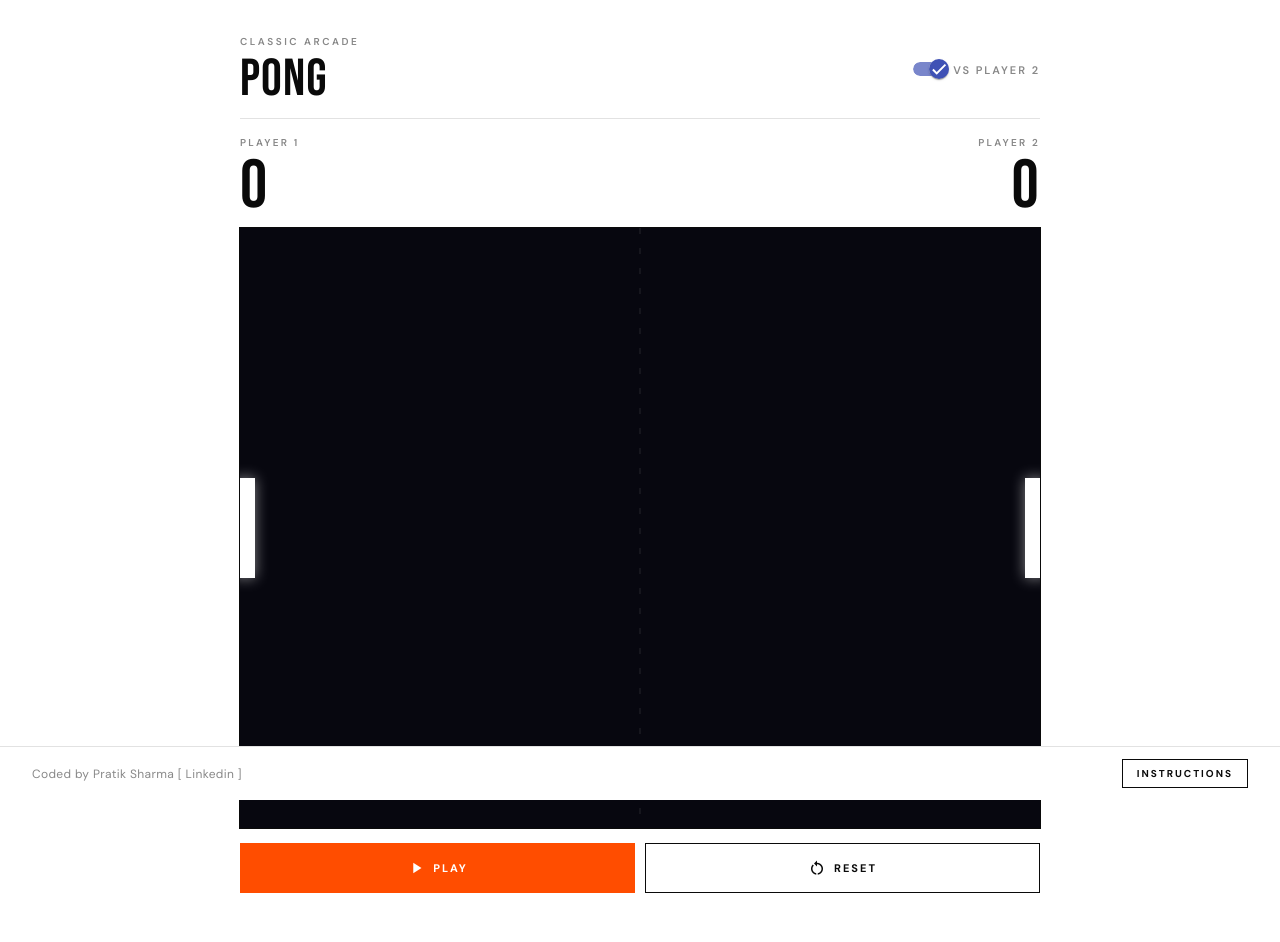
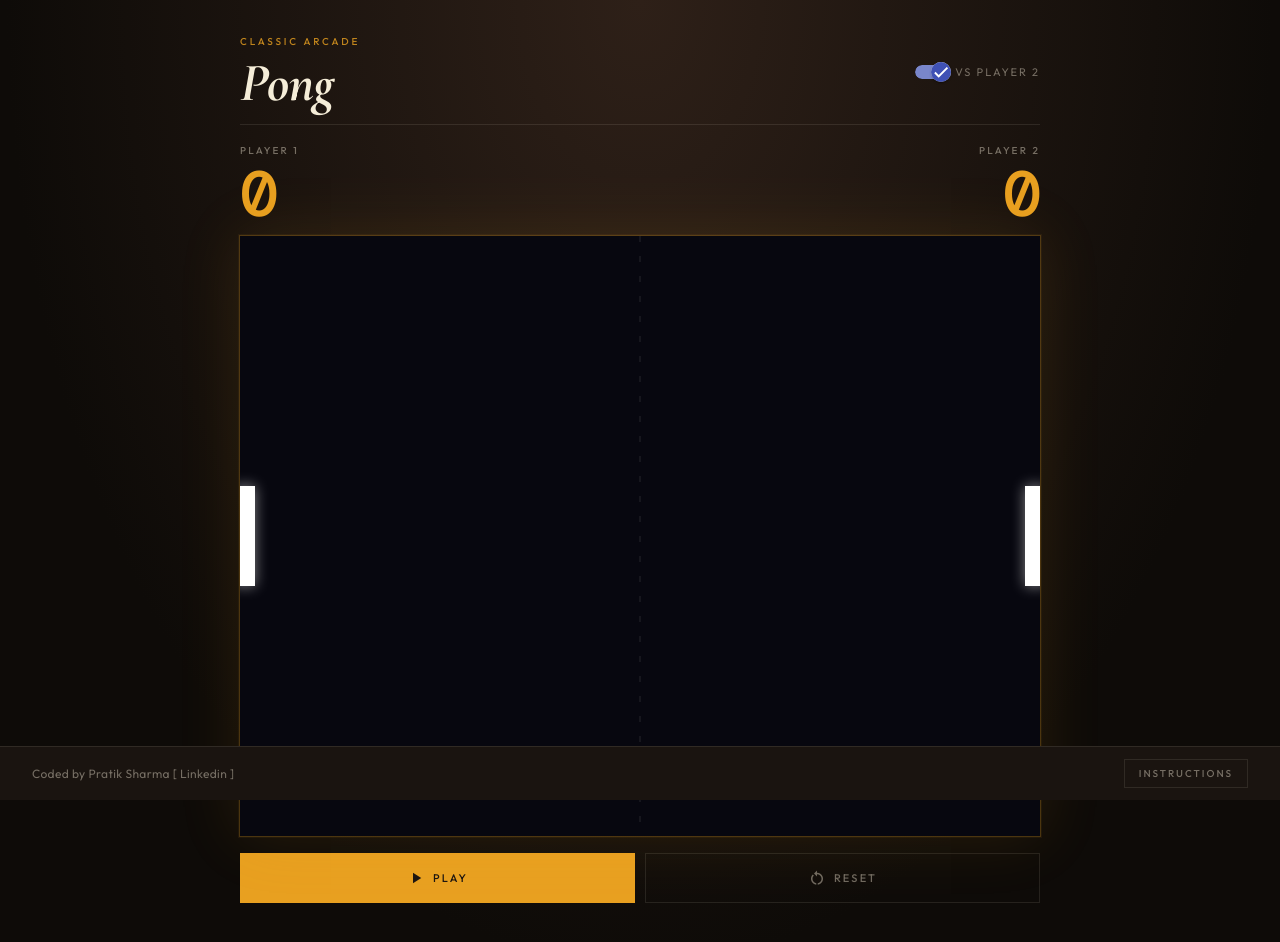
Before and after one commit to topratiksharma/arkanoid, an Angular app: page /#/game in a window 1280 px wide. Shown: the top 942 px of the page. Built offline with nearby package versions, Linux system fonts and the light colour scheme.

Commit message:
Option 2

```diff
--- a/src/app/game/game.component.scss
+++ b/src/app/game/game.component.scss
@@ -1,10 +1,14 @@
-$white: #ffffff;
-$black: #0a0a0a;
-$orange: #ff4d00;
-$border: #e2e2e2;
-$muted: #888888;
-$font-display: 'Bebas Neue', sans-serif;
-$font-ui: 'DM Sans', sans-serif;
+$bg: #1a1410;
+$surface: #231c15;
+$amber: #e8a020;
+$amber-glow: rgba(232, 160, 32, 0.12);
+$text: #f5edd8;
+$text-muted: rgba(245, 237, 216, 0.42);
+$border: rgba(245, 237, 216, 0.1);
+$border-amber: rgba(232, 160, 32, 0.28);
+$font-display: 'Cormorant Garamond', Georgia, serif;
+$font-mono: 'DM Mono', monospace;
+$font-ui: 'Outfit', sans-serif;
 
 .arkanoid {
   min-height: 100%;
@@ -13,7 +17,8 @@ $font-ui: 'DM Sans', sans-serif;
   align-items: center;
   justify-content: center;
   padding: 32px 24px 72px;
-  background-color: $white;
+  background-color: $bg;
+  background-image: radial-gradient(ellipse at 50% 0%, #2e2018 0%, #0e0b08 70%);
   font-family: $font-ui;
 
   &__header {
@@ -22,8 +27,8 @@ $font-ui: 'DM Sans', sans-serif;
     justify-content: space-between;
     width: 100%;
     max-width: 800px;
-    padding-bottom: 12px;
-    margin-bottom: 14px;
+    padding-bottom: 14px;
+    margin-bottom: 16px;
     border-bottom: 1px solid $border;
   }
 
@@ -35,35 +40,44 @@ $font-ui: 'DM Sans', sans-serif;
   &__eyebrow {
     font-family: $font-ui;
     font-size: 10px;
-    font-weight: 600;
-    letter-spacing: 0.25em;
+    font-weight: 500;
+    letter-spacing: 0.28em;
     text-transform: uppercase;
-    color: $muted;
-    margin-bottom: 2px;
+    color: $amber;
+    margin-bottom: 4px;
+    opacity: 0.8;
   }
 
   &__title {
     font-family: $font-display;
-    font-size: 52px;
-    font-weight: 400;
-    color: $black;
+    font-style: italic;
+    font-size: 54px;
+    font-weight: 700;
+    color: $text;
     line-height: 1;
-    letter-spacing: 0.02em;
+    letter-spacing: -0.01em;
     margin: 0;
     padding: 0;
   }
 
   &__toggle-mode {
     margin-bottom: 0;
+
+    // override Material toggle colors for dark bg
+    --mdc-switch-selected-track-color: #{$amber};
+    --mdc-switch-selected-handle-color: #{$bg};
+    --mdc-switch-selected-hover-track-color: #{$amber};
+    --mdc-switch-selected-pressed-track-color: #{$amber};
+    --mdc-switch-selected-focus-track-color: #{$amber};
   }
 
   &__toggle-label {
     font-family: $font-ui;
     font-size: 11px;
-    font-weight: 600;
+    font-weight: 400;
     letter-spacing: 0.18em;
     text-transform: uppercase;
-    color: $muted;
+    color: $text-muted;
   }
 
   &__scoreboard {
@@ -72,7 +86,7 @@ $font-ui: 'DM Sans', sans-serif;
     align-items: flex-end;
     width: 100%;
     max-width: 800px;
-    margin-bottom: 6px;
+    margin-bottom: 8px;
   }
 
   &__player-score {
@@ -87,20 +101,20 @@ $font-ui: 'DM Sans', sans-serif;
   &__player-name {
     font-family: $font-ui;
     font-size: 10px;
-    font-weight: 600;
+    font-weight: 500;
     letter-spacing: 0.22em;
     text-transform: uppercase;
-    color: $muted;
-    margin-bottom: 0;
+    color: $text-muted;
+    margin-bottom: 2px;
   }
 
   &__score-value {
-    font-family: $font-display;
-    font-size: 68px;
-    font-weight: 400;
-    color: $black;
+    font-family: $font-mono;
+    font-size: 64px;
+    font-weight: 500;
+    color: $amber;
     line-height: 1;
-    letter-spacing: 0.02em;
+    letter-spacing: -0.02em;
   }
 
   &__game-container {
@@ -109,7 +123,8 @@ $font-ui: 'DM Sans', sans-serif;
     max-width: 800px;
     height: 600px;
     overflow: hidden;
-    border: 1px solid $black;
+    border: 1px solid $border-amber;
+    box-shadow: 0 0 60px $amber-glow, 0 0 0 1px rgba(232, 160, 32, 0.06);
   }
 
   &__game {
@@ -125,7 +140,7 @@ $font-ui: 'DM Sans', sans-serif;
     display: flex;
     width: 100%;
     max-width: 800px;
-    margin-top: 14px;
+    margin-top: 16px;
     gap: 10px;
   }
 
@@ -137,45 +152,38 @@ $font-ui: 'DM Sans', sans-serif;
     padding: 15px 32px;
     font-family: $font-ui;
     font-size: 11px;
-    font-weight: 700;
-    letter-spacing: 0.18em;
+    font-weight: 500;
+    letter-spacing: 0.2em;
     text-transform: uppercase;
     cursor: pointer;
     border-radius: 0;
-    transition: background-color 0.15s ease, color 0.15s ease, border-color 0.15s ease;
+    transition: background-color 0.2s ease, color 0.2s ease, border-color 0.2s ease, box-shadow 0.2s ease;
 
     &--primary {
-      background-color: $orange;
-      color: $white;
-      border: 1px solid $orange;
+      background-color: $amber;
+      color: $bg;
+      border: 1px solid $amber;
 
       &:hover:not(:disabled) {
-        background-color: #e64300;
-        border-color: #e64300;
-      }
-
-      &:active:not(:disabled) {
-        background-color: #cc3c00;
+        background-color: #f0aa28;
+        border-color: #f0aa28;
+        box-shadow: 0 0 20px rgba(232, 160, 32, 0.35);
       }
 
       &:disabled {
-        opacity: 0.28;
+        opacity: 0.25;
         pointer-events: none;
       }
     }
 
     &--secondary {
       background-color: transparent;
-      color: $black;
-      border: 1px solid $black;
+      color: $text-muted;
+      border: 1px solid $border;
 
       &:hover:not(:disabled) {
-        background-color: $black;
-        color: $white;
-      }
-
-      &:active:not(:disabled) {
-        opacity: 0.85;
+        border-color: $border-amber;
+        color: $text;
       }
     }
   }
--- a/src/app/shared/footer/footer.component.scss
+++ b/src/app/shared/footer/footer.component.scss
@@ -1,9 +1,10 @@
-$white: #ffffff;
-$black: #0a0a0a;
-$orange: #ff4d00;
-$border: #e2e2e2;
-$muted: #888888;
-$font-ui: 'DM Sans', sans-serif;
+$bg: #1a1410;
+$amber: #e8a020;
+$text: #f5edd8;
+$text-muted: rgba(245, 237, 216, 0.42);
+$border: rgba(245, 237, 216, 0.1);
+$border-amber: rgba(232, 160, 32, 0.28);
+$font-ui: 'Outfit', sans-serif;
 
 .footer {
   position: fixed;
@@ -14,24 +15,24 @@ $font-ui: 'DM Sans', sans-serif;
   justify-content: space-between;
   align-items: center;
   padding: 12px 32px;
-  background-color: $white;
+  background-color: $bg;
   border-top: 1px solid $border;
   font-family: $font-ui;
   z-index: 10;
 
   &__attribution {
     font-size: 12px;
-    color: $muted;
+    color: $text-muted;
     letter-spacing: 0.03em;
   }
 
   a {
-    color: $muted;
+    color: $text-muted;
     text-decoration: none;
     transition: color 0.15s ease;
 
     &:hover {
-      color: $black;
+      color: $amber;
     }
   }
 
@@ -41,20 +42,20 @@ $font-ui: 'DM Sans', sans-serif;
     right: auto;
     font-family: $font-ui;
     font-size: 10px;
-    font-weight: 700;
+    font-weight: 500;
     letter-spacing: 0.2em;
     text-transform: uppercase;
     background: transparent;
-    border: 1px solid $black;
-    color: $black;
+    border: 1px solid $border;
+    color: $text-muted;
     padding: 7px 14px;
     cursor: pointer;
     border-radius: 0;
-    transition: background-color 0.15s ease, color 0.15s ease;
+    transition: border-color 0.15s ease, color 0.15s ease;
 
     &:hover {
-      background-color: $black;
-      color: $white;
+      border-color: $border-amber;
+      color: $amber;
     }
   }
 }
--- a/src/app/shared/instructions/instructions.component.scss
+++ b/src/app/shared/instructions/instructions.component.scss
@@ -1,10 +1,12 @@
-$white: #ffffff;
-$black: #0a0a0a;
-$orange: #ff4d00;
-$border: #e2e2e2;
-$muted: #888888;
-$font-display: 'Bebas Neue', sans-serif;
-$font-ui: 'DM Sans', sans-serif;
+$bg: #1a1410;
+$surface: #231c15;
+$amber: #e8a020;
+$text: #f5edd8;
+$text-muted: rgba(245, 237, 216, 0.5);
+$border: rgba(245, 237, 216, 0.1);
+$border-amber: rgba(232, 160, 32, 0.28);
+$font-display: 'Cormorant Garamond', Georgia, serif;
+$font-ui: 'Outfit', sans-serif;
 
 .modal-container {
   display: flex;
@@ -13,31 +15,31 @@ $font-ui: 'DM Sans', sans-serif;
   font-family: $font-ui;
 
   &__box {
-    background-color: $white;
+    background-color: $surface;
     border: 1px solid $border;
-    color: $black;
+    color: $text;
     border-radius: 0;
     max-width: 560px;
     width: 100%;
 
     ul {
       font-size: 14px;
-      line-height: 1.75;
+      line-height: 1.8;
       list-style: none;
       padding: 0 24px 24px;
       margin: 0;
 
       li {
-        padding-left: 18px;
+        padding-left: 20px;
         position: relative;
-        color: $muted;
+        color: $text-muted;
 
         &::before {
           content: '—';
           position: absolute;
           left: 0;
-          color: $orange;
-          font-weight: 700;
+          color: $amber;
+          opacity: 0.7;
         }
       }
     }
@@ -47,17 +49,17 @@ $font-ui: 'DM Sans', sans-serif;
     display: flex;
     justify-content: space-between;
     align-items: center;
-    padding: 20px 24px 16px;
+    padding: 22px 24px 18px;
     border-bottom: 1px solid $border;
-    margin-bottom: 16px;
+    margin-bottom: 18px;
 
     h1 {
       font-family: $font-display;
-      font-size: 28px;
-      font-weight: 400;
-      letter-spacing: 0.04em;
-      color: $black;
-      text-transform: uppercase;
+      font-style: italic;
+      font-size: 26px;
+      font-weight: 700;
+      letter-spacing: -0.01em;
+      color: $text;
       margin: 0;
       padding: 0;
     }
@@ -69,18 +71,19 @@ $font-ui: 'DM Sans', sans-serif;
     cursor: pointer;
     padding: 4px;
     line-height: 0;
-    color: $muted;
+    color: $text-muted;
     transition: color 0.15s ease;
 
     img {
       width: 18px;
       height: 18px;
-      opacity: 0.4;
+      opacity: 0.35;
+      filter: invert(1);
       transition: opacity 0.15s ease;
     }
 
     &:hover img {
-      opacity: 1;
+      opacity: 0.8;
     }
   }
 }
--- a/src/index.html
+++ b/src/index.html
@@ -19,7 +19,7 @@
     <link rel="preconnect" href="https://fonts.googleapis.com" />
     <link rel="preconnect" href="https://fonts.gstatic.com" crossorigin />
     <link
-      href="https://fonts.googleapis.com/css2?family=Bebas+Neue&family=DM+Sans:wght@400;500;600;700&display=swap"
+      href="https://fonts.googleapis.com/css2?family=Cormorant+Garamond:ital,wght@0,700;1,700&family=DM+Mono:wght@400;500&family=Outfit:wght@300;400;500;600&display=swap"
       rel="stylesheet"
     />
   </head>
--- a/src/styles.scss
+++ b/src/styles.scss
@@ -1,7 +1,7 @@
 /* You can add global styles to this file, and also import other style files */
 
 * {
-  font-family: 'DM Sans', sans-serif;
+  font-family: 'Outfit', sans-serif;
 }
 
 html,
```
